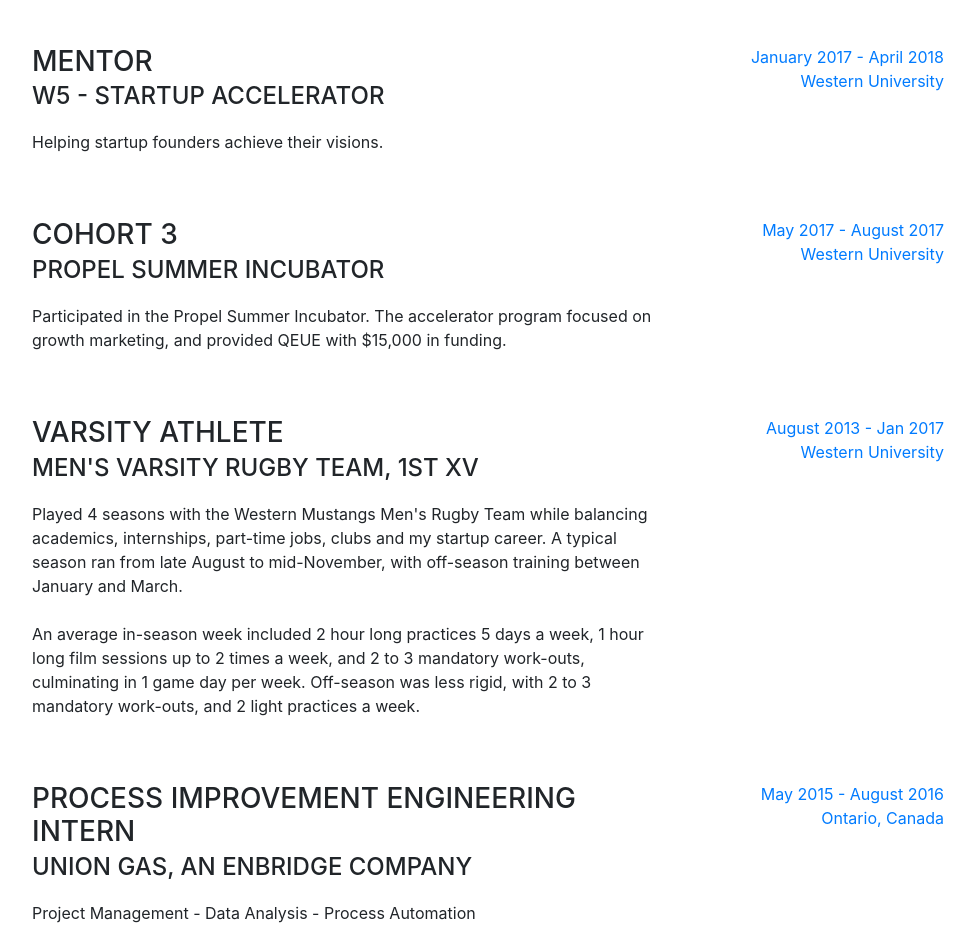
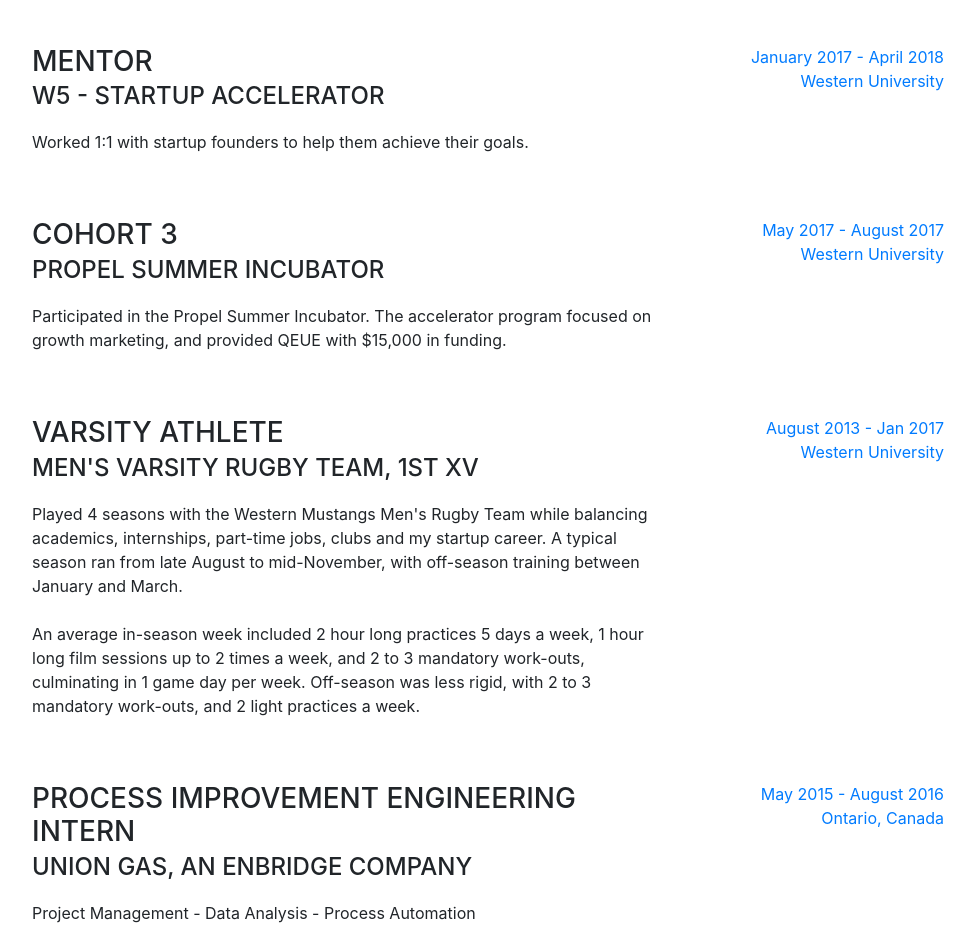
Before and after one commit to justinonthelam/justinlam-io-resume-bootstrap, a website with bundled scripts: page public/index.html in a window 1280 px wide. Shown: the part 1921-2851 px from the top of the page, without its empty margins (288-1263 px from the left). Built offline with nearby package versions, Linux system fonts and the light colour scheme; a web font is replaced by a local one.

Commit message:
updated desc to W5 mentor

```diff
--- a/public/index.html
+++ b/public/index.html
@@ -110,7 +110,9 @@
             <div class="resume-content mr-auto">
               <h3 class="mb-0">Advisory Board</h3>
               <div class="subheading mb-3">W5 - Western Entrepreneur Association</div>
-              <p>Helping people help startups.</p>
+              <p>
+                Helping people help startups.
+              </p>
             </div>
             <div class="resume-date text-md-right">
               <span class="text-primary">May 2018 - Present<br>Western University</span>
@@ -150,7 +152,7 @@
               <h3 class="mb-0">Mentor</h3>
               <div class="subheading mb-3">W5 - Startup Accelerator</div>
               <p>
-                  Helping startup founders achieve their visions.
+                Worked 1:1 with startup founders to help them achieve their goals.
               </p>
             </div>
             <div class="resume-date text-md-right">
```
